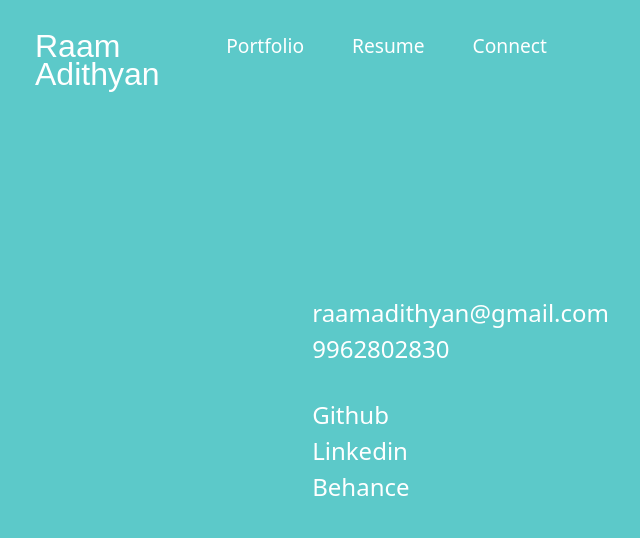
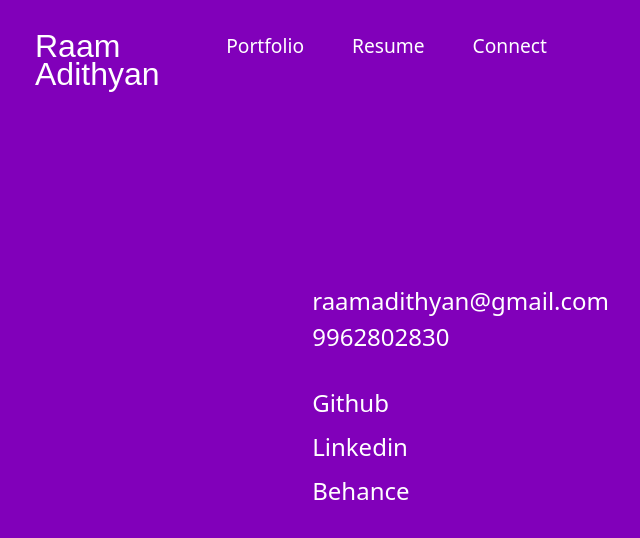
Before and after one commit to raamadithyan/portfolio, a Next.js app: page /connect in a window 1280 px wide. Shown: the top 538 px of the page, without its empty margins (349-989 px from the left). Built offline with nearby package versions, Linux system fonts and the light colour scheme; a web font is replaced by a local one.

Commit message:
connect bg changed and underline animation added

```diff
--- a/src/pages/connect.js
+++ b/src/pages/connect.js
@@ -10,7 +10,7 @@ export default function Connect() {
   return (
     <Page>
       <div
-        className="bg-[#5cc9c9] w-full h-[100vh] absolute top-0 left-0 z-10
+        className="bg-[#8100ba] w-full h-[100vh] absolute top-0 left-0 z-10
                         flex justify-center items-center
     "
       >
@@ -35,21 +35,21 @@ export default function Connect() {
                 9962802830
               </p>
               <a
-                className="text-xl sm:text-2xl connect-table"
+                className="text-xl sm:text-2xl connect-table nav"
                 href="https://github.com/raamadithyan"
                 target="_blank"
               >
                 Github
               </a>
               <a
-                className="text-xl sm:text-2xl connect-table"
+                className="text-xl sm:text-2xl connect-table nav"
                 href="https://www.linkedin.com/in/raamadithyan/"
                 target="_blank"
               >
                 Linkedin
               </a>
               <a
-                className="text-xl sm:text-2xl connect-table"
+                className="text-xl sm:text-2xl connect-table nav"
                 href="https://www.behance.net/raamadithyan"
                 target="_blank"
               >
--- a/src/styles/globals.css
+++ b/src/styles/globals.css
@@ -100,3 +100,15 @@ td {
     font-size: 12px;
   }
 }
+
+.nav {
+  @apply relative mb-2 w-fit;
+}
+
+.nav::after {
+  @apply absolute content-[''] bg-white h-[3px] w-[0%] left-0 -bottom-[5px] rounded-xl duration-200;
+}
+
+.nav:hover::after {
+  @apply w-[100%];
+}
```
